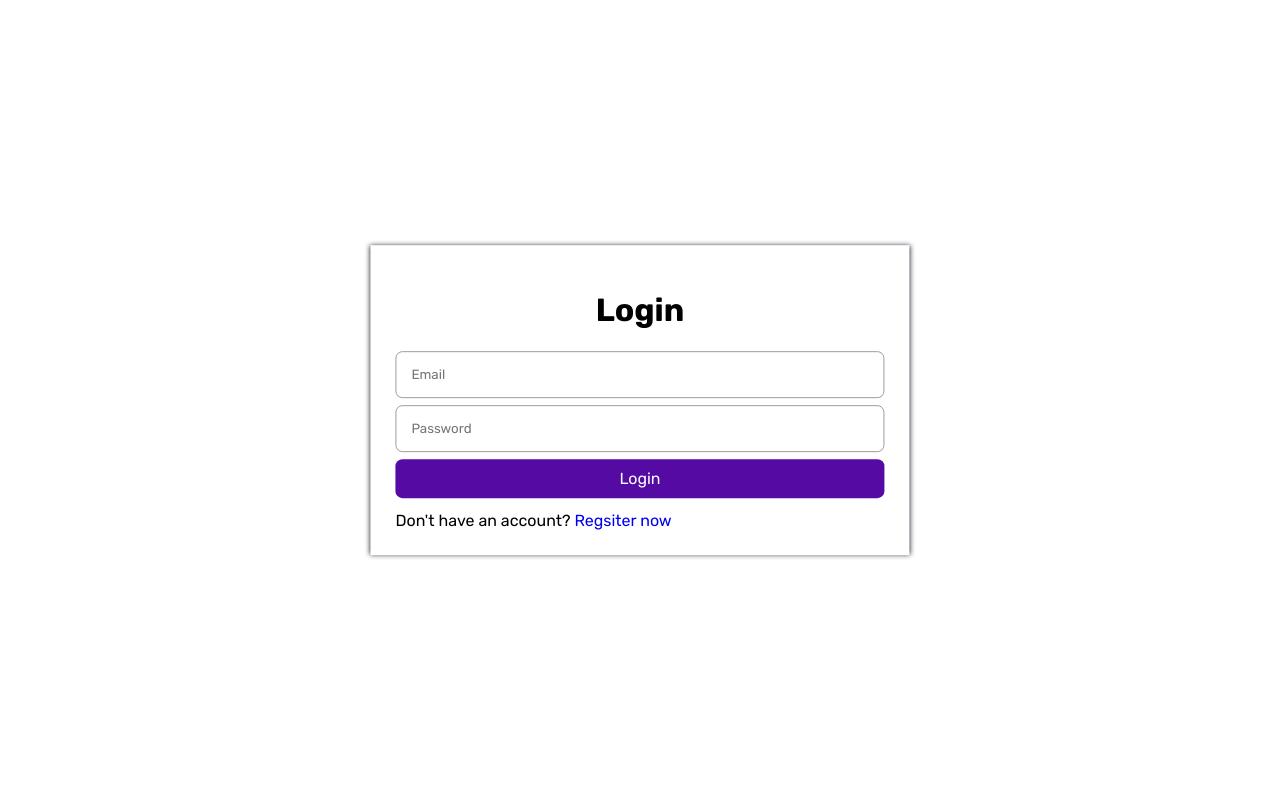
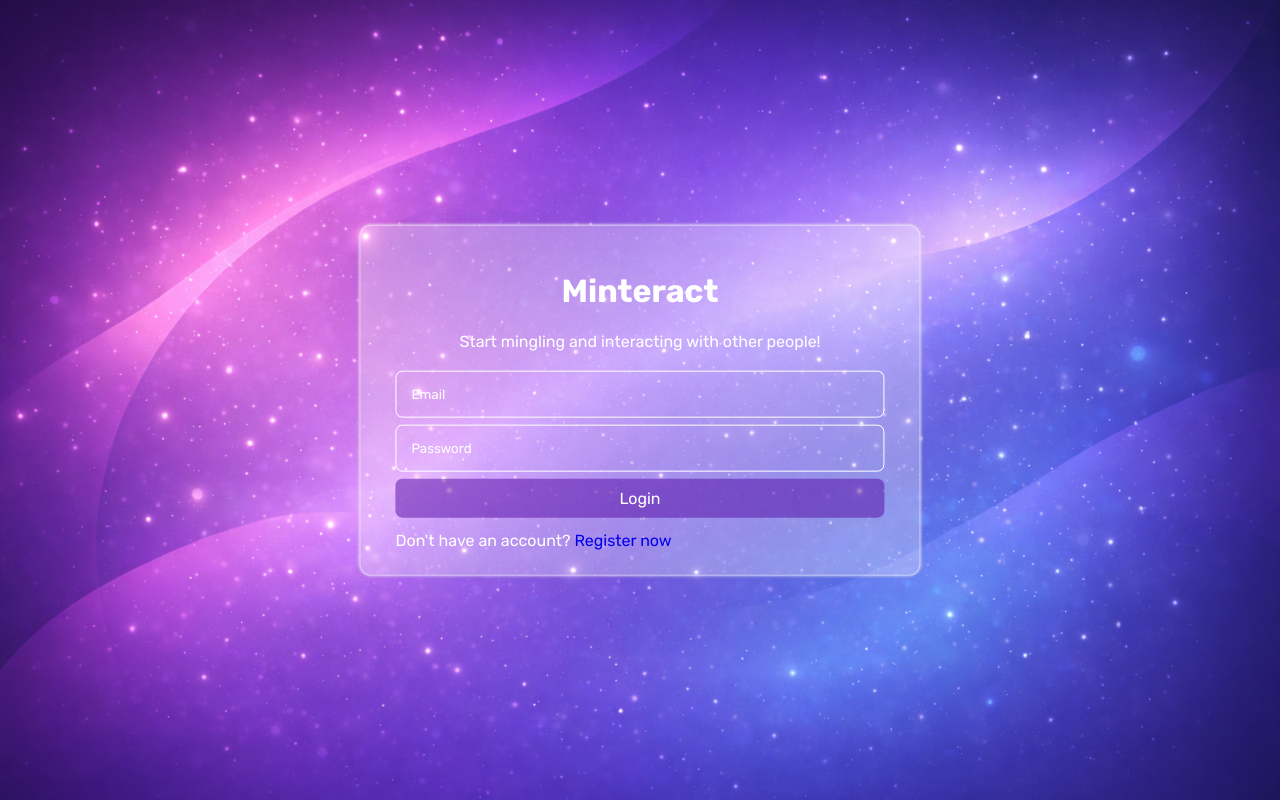
Before and after one commit to rommelvega25/minteract-social-app, a React (Vite) app: page /login in a window 1280 px wide. Built offline with nearby package versions, Linux system fonts and the light colour scheme; no server answers; a web font is replaced by a local one.

Commit message:
style: improvements of background and UI on Login and Signup

```diff
--- a/src/components/GuestLayout.jsx
+++ b/src/components/GuestLayout.jsx
@@ -7,7 +7,7 @@ export default function GuestLayout(){
         return <Navigate to="/" />
     }
     return (
-        <div>
+        <div className="fcy-bg">
             <Outlet/>
         </div>
     )
--- a/src/index.css
+++ b/src/index.css
@@ -8,6 +8,10 @@ body{
     margin: 0;
     padding: 0;
     overflow: auto;
+}
+
+.bg-gradient{
+    background: linear-gradient(76deg, rgb(196 70 247 / 50%), rgb(51 229 121 / 50%), rgb(18 79 169 / 50%));
 }
 
 button, a{
@@ -60,10 +64,11 @@ p{
 }
 
 .fcy-form{
-    padding: 25px;
+    padding: 25px 35px;
     background: #ffffff;
     -webkit-box-shadow: #1a202c 0px 0px 5px 0.2px;
     min-height: 120px;
+    border-radius: 12px;
 }
 .fcy-form input{
     margin-bottom: 7px;
@@ -84,6 +89,52 @@ p{
     border:none;
     box-shadow: 0px 0px 2px 2px #cac6c6;
     resize: none;
+}
+
+.fcy-form.translucent{
+    border: 1px solid rgba(255,255,255,0.5);
+    -webkit-box-shadow: #e7e7e7 0px 0px 3px 0.2px;
+    background: rgba(255,255,255,0.3);
+    color: #ffffff;
+}
+
+.fcy-form.translucent input{
+    background: transparent;
+    color: #ffffff;
+    border: 1px solid #ffffff;
+}
+
+.fcy-form.translucent input::placeholder{
+    color: #ffffff;
+}
+
+.fcy-form.translucent button{
+    background: rgba(85, 10, 163, 0.5);
+    color: #ffffff;
+}
+
+.fcy-bg {
+    min-height: 100vh;
+
+    background-image: url("/src/assets/images/minteract-bg.png");
+    background-repeat: no-repeat;
+    background-position: center center;
+    background-size: cover;
+}
+
+.form-header{
+    text-align: center;
+    margin-bottom: 20px;
+}
+
+.translucent{
+    background: rgba(255,255,255,0.4);
+}
+.translucent-5{
+    background: rgba(255,255,255,0.5);
+}
+.translucent-6{
+    background: rgba(255,255,255,0.6);
 }
 
 .btn{
--- a/src/views/Login.jsx
+++ b/src/views/Login.jsx
@@ -3,18 +3,22 @@ import {useRef, useState} from "react";
 import {Link, Navigate} from "react-router-dom";
 import FormErrors from "../components/FormErrors.jsx"
 import {useStateContext} from "../contexts/ContextProvider.jsx";
+import {ClipLoader} from "react-spinners";
 
 export default function Login(){
     const emailRef = useRef()
     const passwordRef = useRef()
     const [errors, setErrors] = useState(null)
     const {setToken, setUser} = useStateContext()
+
+    const [loading, setLoading] = useState(false)
     const loginSubmit = (e) => {
         e.preventDefault()
         const data = {
             email: emailRef.current.value,
             password: passwordRef.current.value
         }
+        setLoading(true)
         axiosClient.post("/login", data).then(({data})=>{
             if(data && data.user){
                 setUser(data.user)
@@ -29,22 +33,36 @@ export default function Login(){
                     setErrors(allErrors)
                 }
             }
+        }).finally(()=>{
+            setLoading(false)
         })
     }
     return (
         <div className="full-center">
-            <form className="fcy-form fade-in" onSubmit={loginSubmit}>
-                <h1 className="text-center">Login</h1>
+            <div className="wrapper">
                 {
-                    errors && <FormErrors errors={errors} />
+                    loading && (
+                        <div className="minteract-spinner">
+                            <ClipLoader color="gray" loading={loading} size={50} aria-label="Loading Spinner" />
+                        </div>
+                    )
+                }
+                <form className="fcy-form translucent fade-in" onSubmit={loginSubmit}>
+                    <div className="form-header">
+                        <h1 className="text-center">Minteract</h1>
+                        <p>Start mingling and interacting with other people!</p>
+                    </div>
+                    {
+                        errors && <FormErrors errors={errors}/>
                     }
                     <input ref={emailRef} className="fcy-input" type="email" placeholder="Email"/>
                     <input ref={passwordRef} className="fcy-input" type="password" placeholder="Password"/>
                     <button className="btn-purple">Login</button>
                     <div className="mt-2">
-                    Don't have an account? <Link to="/signup">Regsiter now</Link>
+                        Don't have an account? <Link to="/signup">Register now</Link>
                     </div>
                 </form>
             </div>
+        </div>
     )
 }
--- a/src/views/Signup.jsx
+++ b/src/views/Signup.jsx
@@ -2,14 +2,18 @@ import {Link} from "react-router-dom";
 import {useState, useRef} from "react";
 import FormErrors from "../components/FormErrors.jsx";
 import axiosClient from "../axiosClient.js";
+import {ClipLoader} from "react-spinners";
+import {useStateContext} from "../contexts/ContextProvider.jsx";
 
 export default function Signup() {
+    const {setUser, setToken} = useStateContext()
     const fnameRef = useRef()
     const lnameRef = useRef()
     const emailRef = useRef()
     const passRef = useRef()
     const confirmPassRef = useRef()
     const [errors, setErrors] = useState(null)
+    const [loading, setLoading] = useState(false)
     const signupSubmit = (e) => {
         e.preventDefault()
         const payload = {
@@ -19,8 +23,14 @@ export default function Signup() {
             password: passRef.current.value,
             password_confirmation: confirmPassRef.current.value
         }
-        axiosClient.post("/signup", payload).then(({response}) => {
 
+        setLoading(true)
+        axiosClient.post("/signup", payload).then(({data}) => {
+            if(data.user){
+                const user = data.user;
+                setUser(user);
+                setToken(data.token)
+            }
         }).catch(err => {
             const response = err.response;
             if(response && response.status == 422){
@@ -30,12 +40,22 @@ export default function Signup() {
                     setErrors(allErrors)
                 }
             }
+        }).finally(()=>{
+            setLoading(false)
         });
     }
 
     return (
         <div className="full-center">
-            <form className="fcy-form fade-in" onSubmit={signupSubmit}>
+            <div className="wrapper">
+                {
+                    loading && (
+                        <div className="minteract-spinner">
+                            <ClipLoader color="gray" loading={loading} size={50} aria-label="Loading Spinner" />
+                        </div>
+                    )
+                }
+                <form className="fcy-form translucent fade-in" onSubmit={signupSubmit}>
                     <h1 className="text-center">Register an account</h1>
                     {
                         errors && <FormErrors errors={errors} />
@@ -51,5 +71,6 @@ export default function Signup() {
                     </div>
                 </form>
             </div>
+        </div>
     )
 }
```
Also changed, not shown: src/assets/images/minteract-bg.png (added). Lines whose indentation alone changed are shown as unchanged.
